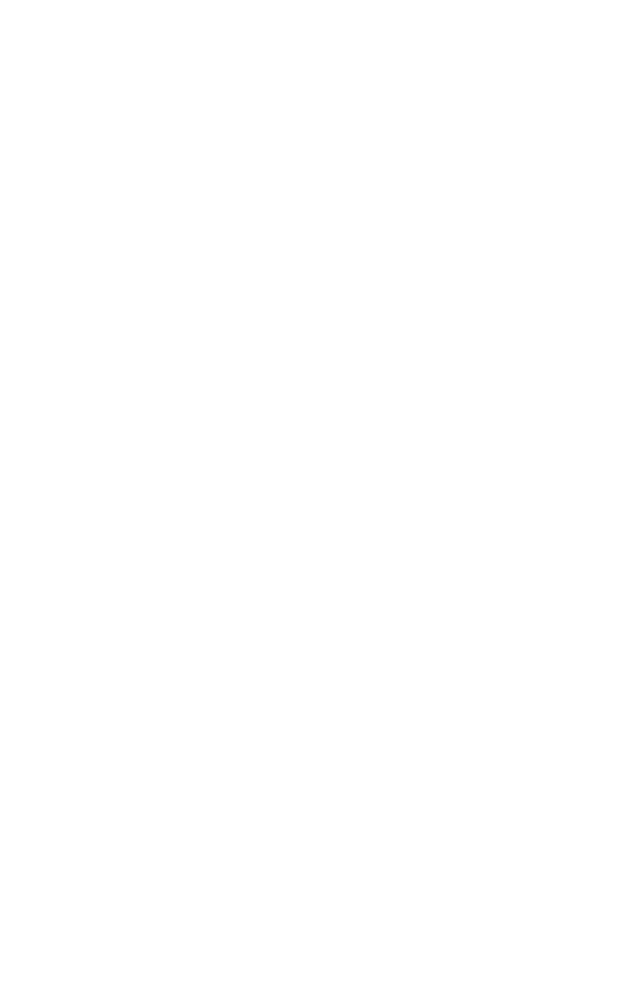
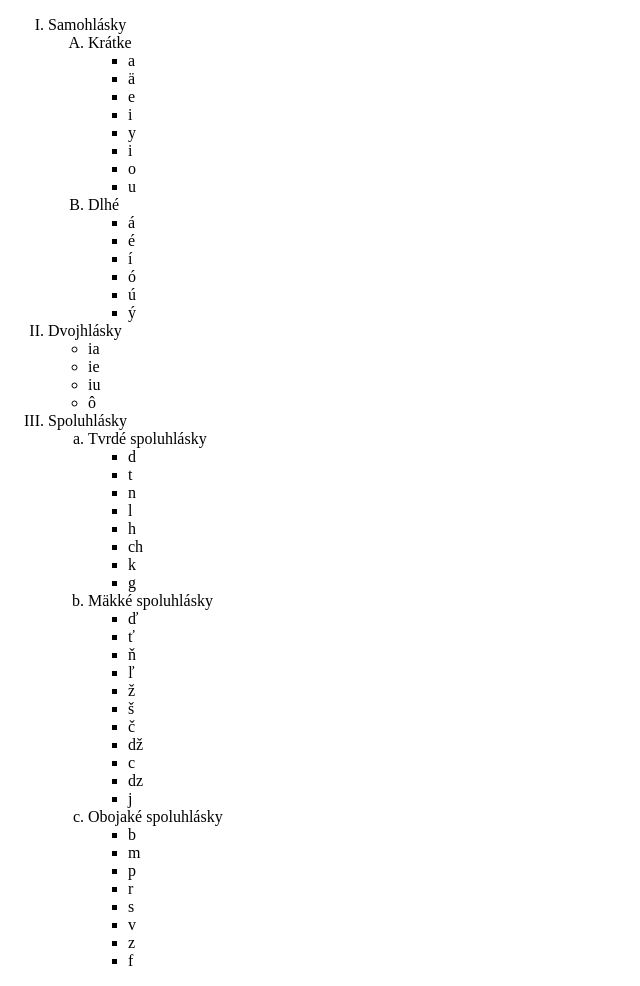
Before and after one commit to srandykopec/mm-greg, a plain HTML site: page 03_vnorene-zoznamy/index.html in a window 1280 px wide. Shown: the whole page, without its empty margins (0-640 px from the left). Before the commit the page ends 800 px from the top, so only its background shows below. Drawn offline with Linux system fonts and the light colour scheme.

Commit message:
zoznam spoluhlasok samohlasok dvojhlasok
Signed-off-by: srandykopec <jozef.vyucba@gmail.com>

```diff
--- a/03_vnorene-zoznamy/index.html
+++ b/03_vnorene-zoznamy/index.html
@@ -6,6 +6,79 @@
     <title>Vnorené zoznamy</title>
 </head>
 <body>
+    <ol type="I">
+        <li>Samohlásky</li>
+        <ol type="A">
+            <li>Krátke</li>
+            <ul>
+                <li>a</li>
+                <li>ä</li>
+                <li>e</li>
+                <li>i</li>
+                <li>y</li>
+                <li>i</li>
+                <li>o</li>
+                <li>u</li>
+            </ul>
+            <li>Dlhé</li>
+            <ul>
+                <li>á</li>
+                <li>é</li>
+                <li>í</li>
+                <li>ó</li>
+                <li>ú</li>
+                <li>ý</li>
+            </ul>
+        </ol>
+        <li>Dvojhlásky</li>
+        <ul>
+            <li>ia</li>
+            <li>ie</li>
+            <li>iu</li>
+            <li>ô</li>
+        </ul>
+        <li>Spoluhlásky</li>
+        <ol type="a">
+            <li>Tvrdé spoluhlásky</li>
+            <ul>
+                <li>d</li>
+                <li>t</li>
+                <li>n</li>
+                <li>l</li>
+                <li>h</li>
+                <li>ch</li>
+                <li>k</li>
+                <li>g</li>
+            </ul>
+            <li>Mäkké spoluhlásky</li>
+            <ul>
+                <li>ď</li>
+                <li>ť</li>
+                <li>ň</li>
+                <li>ľ</li>
+                <li>ž</li>
+                <li>š</li>
+                <li>č</li>
+                <li>dž</li>
+                <li>c</li>
+                <li>dz</li>
+                <li>j</li>
+            </ul>
+            <li>Obojaké spoluhlásky</li>
+            <ul>
+                <li>b</li>
+                <li>m</li>
+                <li>p</li>
+                <li>r</li>
+                <li>s</li>
+                <li>v</li>
+                <li>z</li>
+                <li>f</li>
+            </ul>
+        </ol>
+
+
+    </ol>
 
 </body>
 </html>
```
